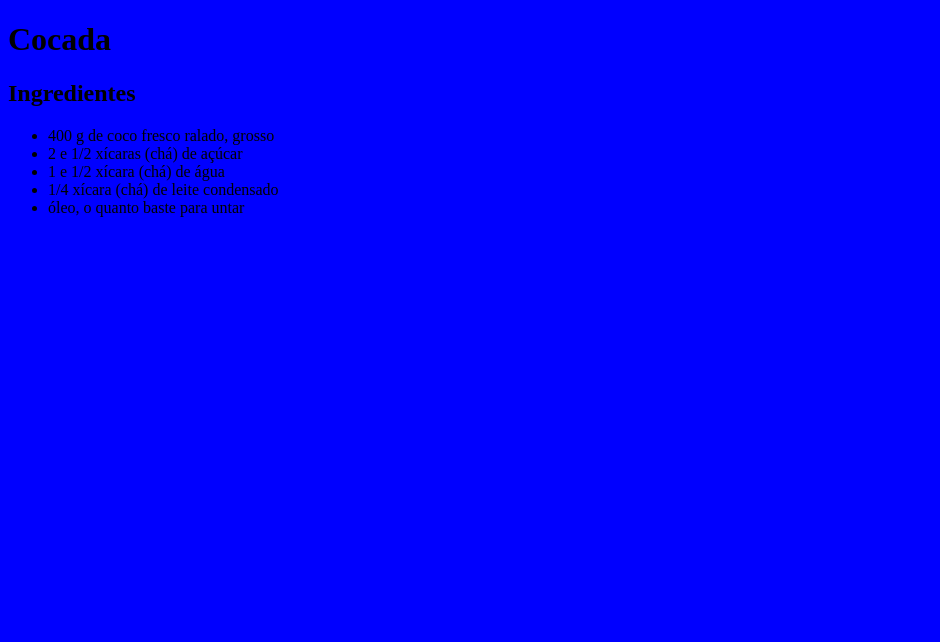
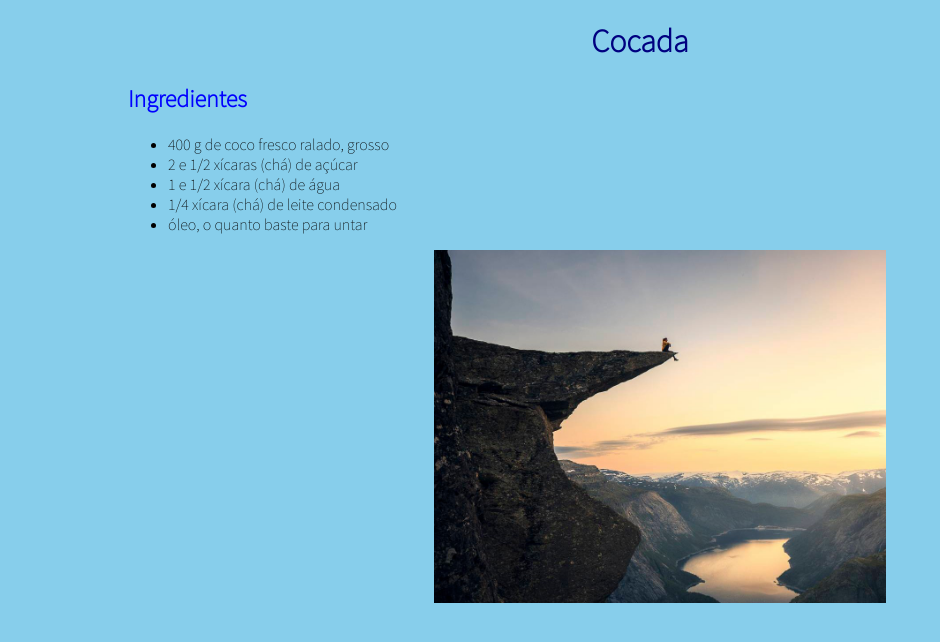
Before and after one commit to Blue2812/AprendendoHTML, a plain HTML site: page index.html in a window 1280 px wide. Shown: the whole page, without its empty margins (0-940 px from the left). Drawn offline with Linux system fonts and the light colour scheme.

Commit message:
Add files via upload

```diff
--- a/css/estilo.css
+++ b/css/estilo.css
@@ -1,5 +1,38 @@
 body{
 
-	background-color: blue;
+	background-color:#87CEEB;
+	margin-right: 10%;
+	margin-left: 10%;
+	font-family: 'Source Sans Pro', sans-serif;
+
+h1{
+	text-align: center;
+	color:#000080;
+}
+
+h2,h3{
+color:#0000FF
 
 }
+
+p{
+	font: 1.3em;
+	text-indent: 3em;
+	color: #191970
+
+}
+
+figure{
+
+
+	text-align: center;
+}
+
+img{
+
+	width: 50%;
+}
+
+.negrito{
+	font-weight: bold;
+}
--- a/index.html
+++ b/index.html
@@ -4,10 +4,11 @@
 	<meta charset="utf-8">
 	<meta name="viewport" content="width=device-width,initial-scale=1.0">
 	<link rel="stylesheet" type="text/css" href="css/estilo.css">
+	<link href="https://fonts.googleapis.com/css2?family=Source+Sans+Pro:wght@200&display=swap" rel="stylesheet">
 	<title>Foto Novela Presencial</title>
 </head>
 <body>
-	<h1>Cocada</h1>
+	<h1 class="negrito">Cocada</h1>
 	<h2>Ingredientes</h2>
 <ul>
 	<li>400 g de coco fresco ralado, grosso
@@ -15,6 +16,9 @@
 			<li>1 e 1/2 xícara (chá) de água
 				<li>1/4 xícara (chá) de leite condensado
 					<li>óleo, o quanto baste para untar</li>
+					<figure>
+						<img src="img/pico.jpg">
+					</figure>
 </ul>
 </body>
 </html>
```
